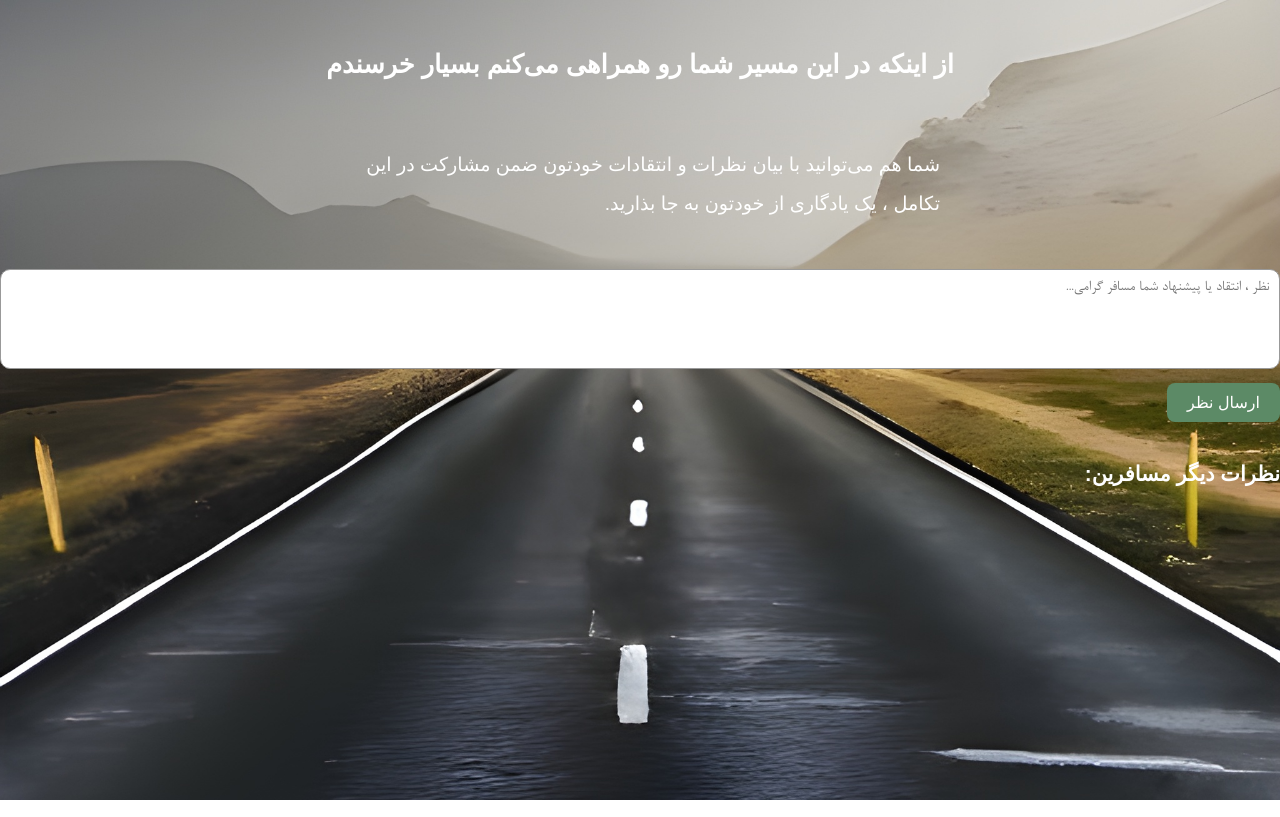
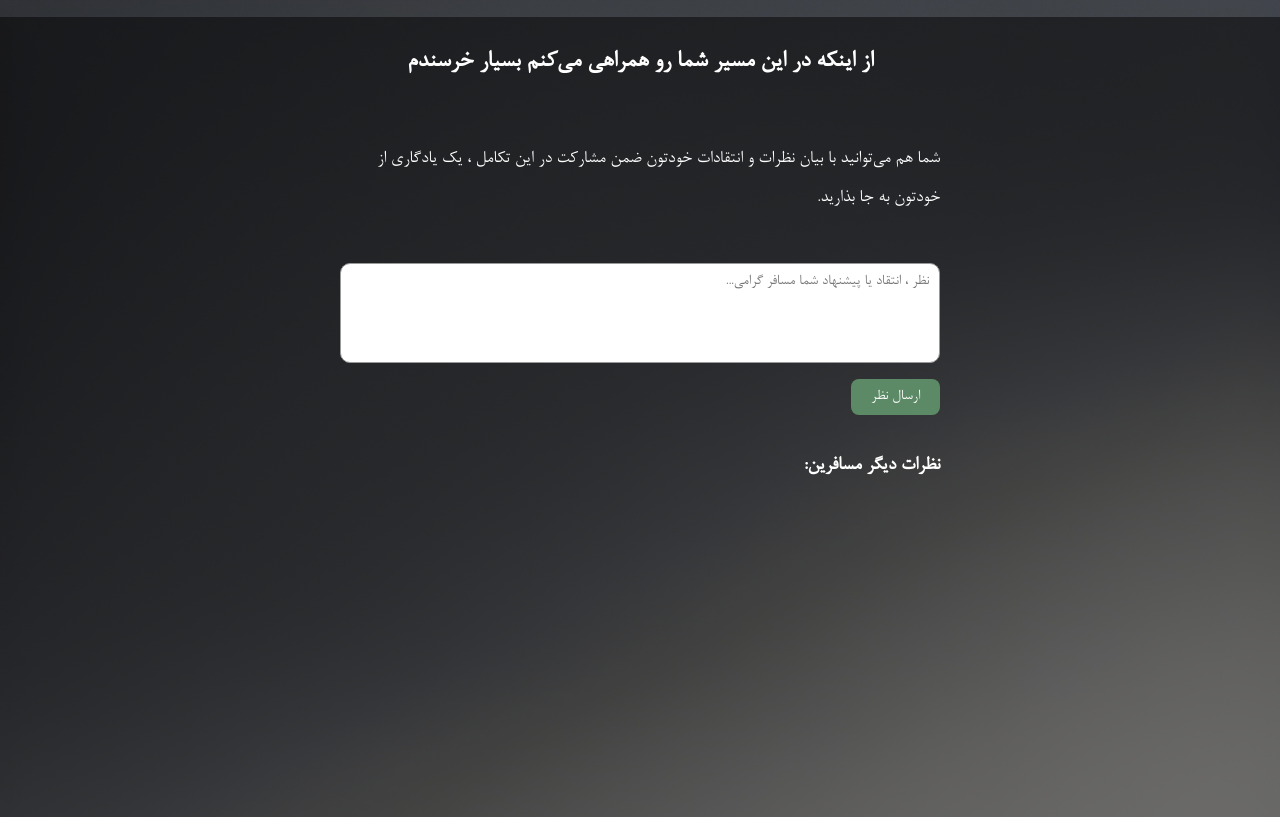
Before and after one commit to Amir-Khansari/Driver, a PHP site: page / in a window 1280 px wide. Run offline with PHP 8.4, Linux system fonts and the light colour scheme.

Commit message:
Update style.css

```diff
--- a/style.css
+++ b/style.css
@@ -6,12 +6,20 @@
 body {
   margin: 0;
   padding: 0;
-  font-family: 'B Nazanin', sans-serif;
+  font-family: 'BNazanin', sans-serif;
   background-image: url('images/background.jpg'); /* مسیر عکس */
   background-size: cover;
   background-position: center;
   background-attachment: fixed;
-  color: white; /* متن روشن برای زمینه تیره */
+  color: white;
+  direction: rtl;
+}
+
+/* این قسمت برای ایجاد لایه نیمه‌شفاف زیر متن */
+.overlay {
+  background-color: rgba(0, 0, 0, 0.5); /* لایه تاریک برای خوانایی بهتر متن */
+  min-height: 100vh;
+  padding: 0 1rem;
 }
 
 header h1 {
@@ -24,14 +32,16 @@ header h1 {
   text-align: right;
   padding: 1rem 2rem;
   max-width: 600px;
-  margin-right: auto;
-  margin-left: auto;
+  margin: 0 auto;
   font-size: 1.2rem;
   line-height: 2;
 }
 
 .form-section {
   margin-top: 30px;
+  max-width: 600px;
+  margin-right: auto;
+  margin-left: auto;
 }
 
 textarea {
@@ -48,7 +58,7 @@ textarea {
 
 button {
   margin-top: 10px;
-  background-color: #5c8a66; /* سبز مایل به قهوه‌ای */
+  background-color: #5c8a66;
   color: white;
   border: none;
   padding: 10px 20px;
@@ -64,6 +74,9 @@ button:hover {
 
 #comments {
   margin-top: 40px;
+  max-width: 600px;
+  margin-right: auto;
+  margin-left: auto;
 }
 
 #comments h2 {
@@ -78,6 +91,7 @@ button:hover {
 
 #commentList li {
   background-color: #ffffffcc;
+  color: #000;
   padding: 10px;
   margin-bottom: 8px;
   border-radius: 8px;
```
